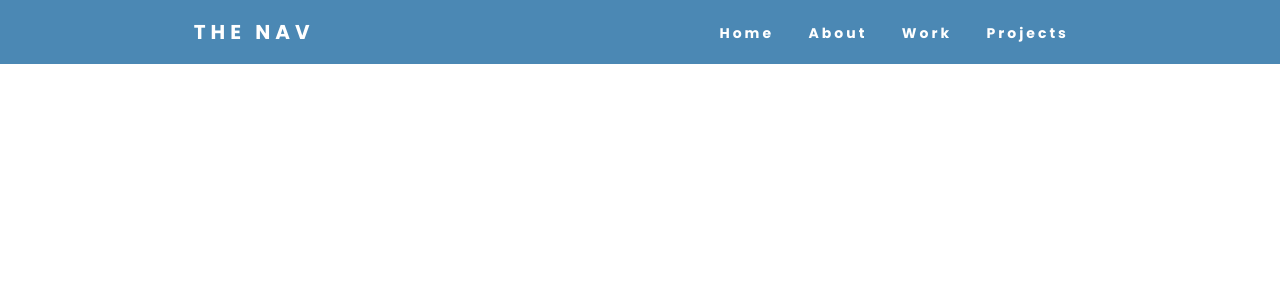
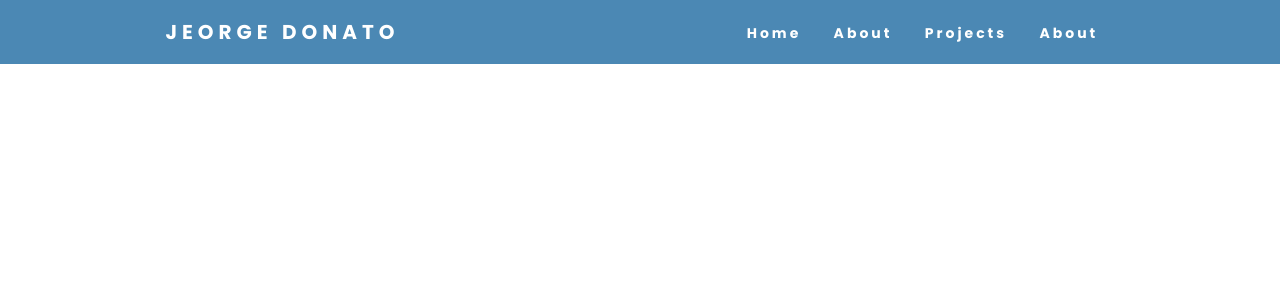
Before and after one commit to jeorgedonato/react-portfolio, a React (Create React App) app: page / in a window 1280 px wide. Shown: the top 300 px of the page. Built offline with nearby package versions, Linux system fonts and the light colour scheme.

Commit message:
Added Navbar animations

```diff
--- /dev/null
+++ b/src/components/Listlinks/index.js
@@ -0,0 +1,16 @@
+import React from 'react';
+
+
+const Listlinks = props => {
+
+  return (
+    <>
+      <li>
+        <a href="/">{props.title}</a>
+      </li>
+    </>
+  )
+
+};
+
+export default Listlinks
--- a/src/components/Navbar/index.js
+++ b/src/components/Navbar/index.js
@@ -1,36 +1,39 @@
 import React,{useRef, useState} from 'react';
 import './style.css';
 import Banner from '../Images/portfolio-banner.jpg';
+import Listlinks from '../Listlinks';
 
 const Navbar = () => {
-  const nav = useRef(null);
-  const [navClass,setNavClass] = useState("");
-  let navClassnames = ["nav-links"];
+  const ulNav = useRef(null);
+  let initialNavClass = ["nav-links"];
+  const [navClass,setNavClass] = useState("nav-active");
+  const [navClassNames,setNavClassNames] = useState(initialNavClass);
+
 
   const navSlide = () => {
-    setNavClass(navClass ? "" : "nav-active");
-    navClassnames.push(navClass);
-    console.log(navClassnames.join(" "))
+    setNavClass(!navClass ? "nav-active" : "");
+    setNavClassNames([...initialNavClass, navClass]);
+    // console.log(navClassNames.join(" "));
+    // const navLinks = document.querySelectorAll('.nav-links li');
+    const navLinks = ulNav.current.children;
+    let navI = 0;
+    for (let nl of navLinks) {
+        nl.style.animation = `navLinkFade 0.5s ease forwards ${navI /2.5}s`;
+        navI++;
+    }
+
   };
   return (
     <>
       <nav >
         <div className="logo">
-          <h4>The Nav</h4>
+          <h4>Jeorge Donato</h4>
           </div>
-          <ul className={navClassnames.join(" ")} ref={nav}>
-            <li>
-              <a href="/">Home</a>
-            </li>
-            <li>
-              <a href="/">About</a>
-            </li>
-            <li>
-              <a href="/">Work</a>
-            </li>
-            <li>
-              <a href="/">Projects</a>
-            </li>
+          <ul className={navClassNames.join(" ")} ref={ulNav}>
+            <Listlinks title="Home" />
+            <Listlinks title="About" />
+            <Listlinks title="Projects" />
+            <Listlinks title="About" />
           </ul>
           <div className="burger" onClick={()=> navSlide()}>
             <div className="line1"></div>
--- a/src/components/Navbar/style.css
+++ b/src/components/Navbar/style.css
@@ -60,7 +60,7 @@ nav{
     display: flex;
     flex-direction: column;
     align-items: center;
-    width: 50%;
+    width: 40%;
     transform: translateX(100%);
     transition: transform 0.5s ease-in;
   }
```
